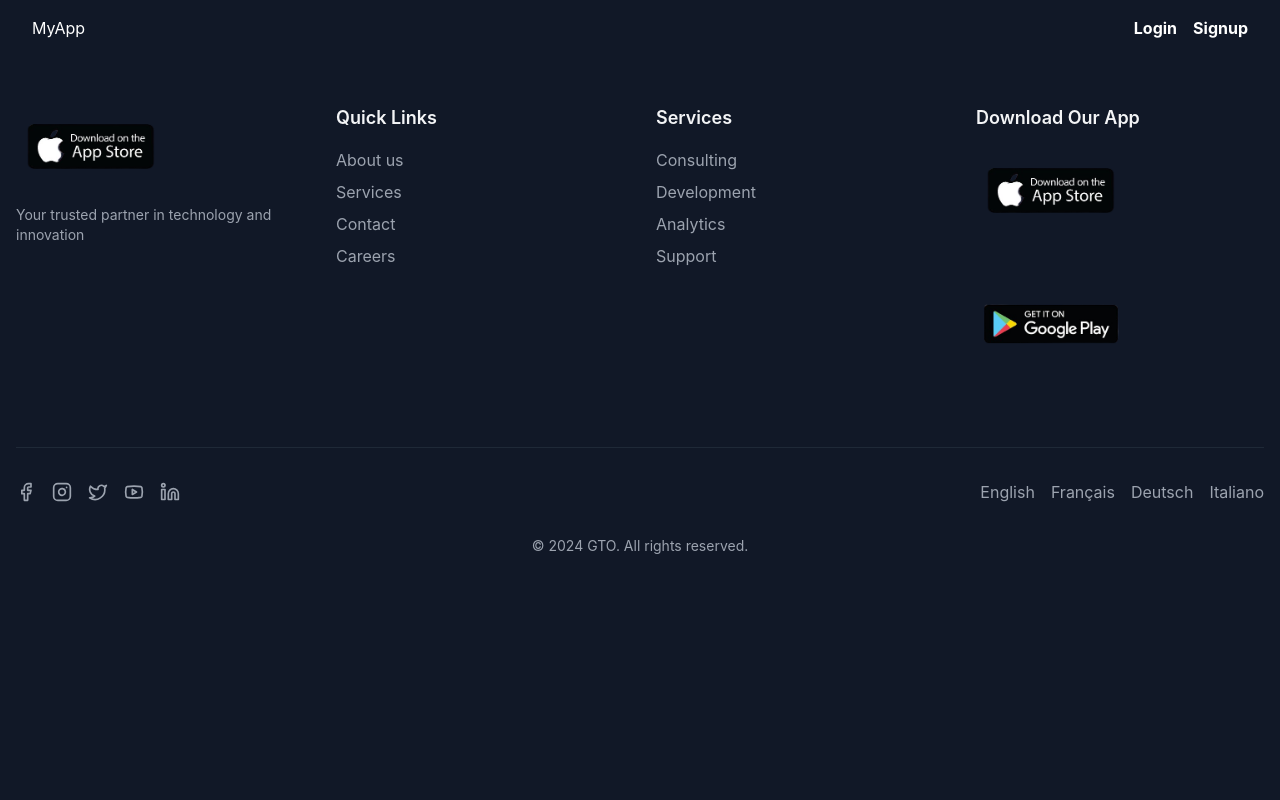
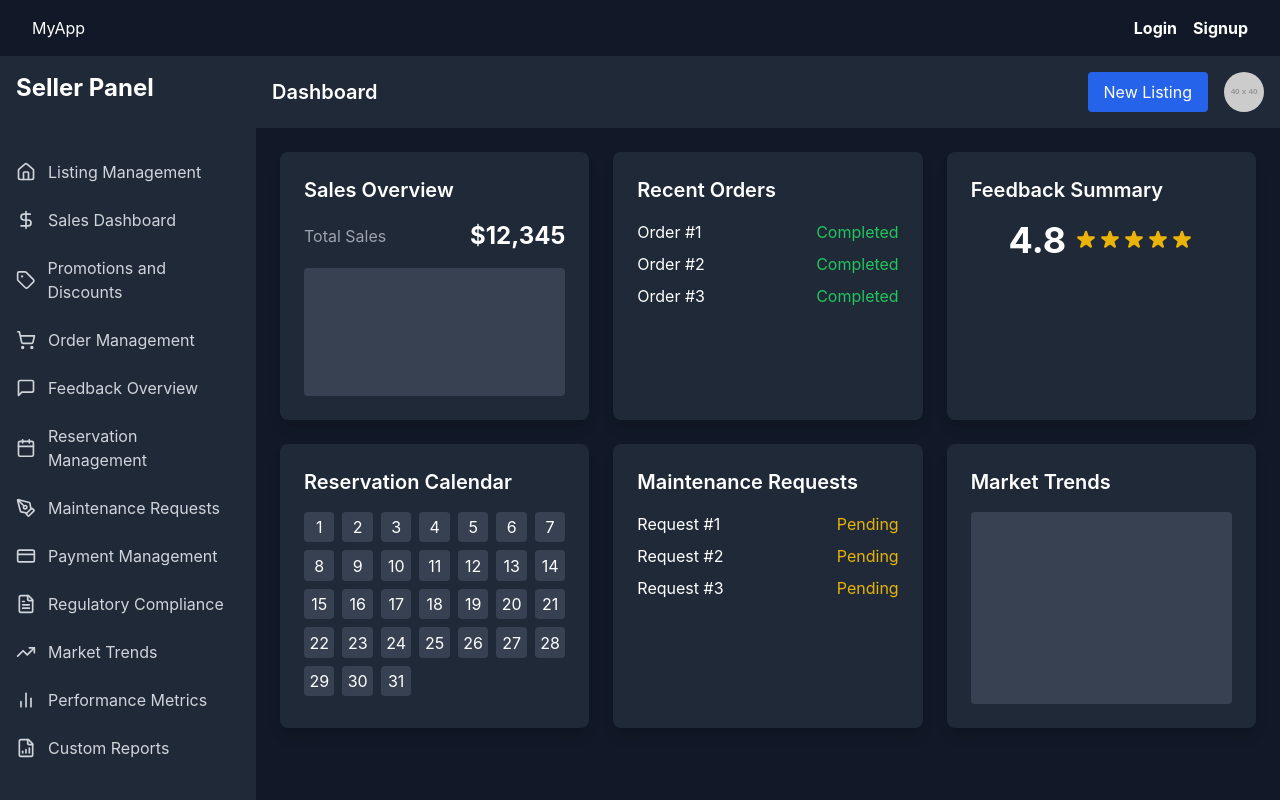
Before and after one commit to wiki-152/MERN_Project, a React (Create React App) app in the folder frontend/: page /seller-panel in a window 1280 px wide. Shown: the top 800 px of the page. Built offline with nearby package versions, Linux system fonts and the light colour scheme.

Commit message:
Implemented Seller Frontend

```diff
--- a/frontend/src/App.jsx
+++ b/frontend/src/App.jsx
@@ -12,6 +12,7 @@ import PropertyCard from './components/PropertyCard/PropertyCard';
 import Profile from './components/Settings/Profile/Profile';
 import PropertyResult from './pages/Property/PropertyResult';
 import Settings from './components/Settings/Settings';
+import SellerPanel from './components/Seller/Seller';
 
 function App() {
   return (
@@ -32,6 +33,7 @@ function App() {
         <Route path="/property-card" element={<PropertyCard />} />
         <Route path="/settings" element={<Settings />} />
         <Route path="/properties/results" element={<PropertyResult />} />
+        <Route path="/seller-panel" element={<SellerPanel />} />
       </Routes>
 
       {/* Footer appears on all pages */}
--- /dev/null
+++ b/frontend/src/components/Seller/Seller.jsx
@@ -0,0 +1,142 @@
+import React, { useState } from 'react';
+import { Home, DollarSign, Tag, ShoppingCart, MessageSquare, Calendar, PenToolIcon as Tool, CreditCard, FileText, TrendingUp, BarChart2, FileBarChart, Menu, X } from 'lucide-react';
+
+const SellerPanel = () => {
+  const [sidebarOpen, setSidebarOpen] = useState(false);
+
+  const toggleSidebar = () => setSidebarOpen(!sidebarOpen);
+
+  const menuItems = [
+    { icon: <Home size={20} />, text: 'Listing Management' },
+    { icon: <DollarSign size={20} />, text: 'Sales Dashboard' },
+    { icon: <Tag size={20} />, text: 'Promotions and Discounts' },
+    { icon: <ShoppingCart size={20} />, text: 'Order Management' },
+    { icon: <MessageSquare size={20} />, text: 'Feedback Overview' },
+    { icon: <Calendar size={20} />, text: 'Reservation Management' },
+    { icon: <Tool size={20} />, text: 'Maintenance Requests' },
+    { icon: <CreditCard size={20} />, text: 'Payment Management' },
+    { icon: <FileText size={20} />, text: 'Regulatory Compliance' },
+    { icon: <TrendingUp size={20} />, text: 'Market Trends' },
+    { icon: <BarChart2 size={20} />, text: 'Performance Metrics' },
+    { icon: <FileBarChart size={20} />, text: 'Custom Reports' },
+  ];
+
+  return (
+    <div className="flex h-screen bg-gray-900 text-white">
+      {/* Sidebar */}
+      <aside className={`${sidebarOpen ? 'translate-x-0' : '-translate-x-full'} fixed inset-y-0 left-0 z-50 w-64 bg-gray-800 transition-transform duration-300 ease-in-out lg:static lg:translate-x-0`}>
+        <div className="flex items-center justify-between p-4">
+          <h1 className="text-2xl font-bold">Seller Panel</h1>
+          <button onClick={toggleSidebar} className="lg:hidden">
+            <X size={24} />
+          </button>
+        </div>
+        <nav className="mt-8">
+          <ul>
+            {menuItems.map((item, index) => (
+              <li key={index} className="mb-2">
+                <a href="#" className="flex items-center px-4 py-2 text-gray-300 hover:bg-gray-700">
+                  {item.icon}
+                  <span className="ml-3">{item.text}</span>
+                </a>
+              </li>
+            ))}
+          </ul>
+        </nav>
+      </aside>
+
+      {/* Main Content */}
+      <div className="flex-1 flex flex-col overflow-hidden">
+        {/* Header */}
+        <header className="flex items-center justify-between p-4 bg-gray-800">
+          <button onClick={toggleSidebar} className="lg:hidden">
+            <Menu size={24} />
+          </button>
+          <h2 className="text-xl font-semibold">Dashboard</h2>
+          <div className="flex items-center space-x-4">
+            <button className="px-4 py-2 bg-blue-600 rounded hover:bg-blue-700">
+              New Listing
+            </button>
+            <img src="https://via.placeholder.com/40" alt="User Avatar" className="w-10 h-10 rounded-full" />
+          </div>
+        </header>
+
+        {/* Content */}
+        <main className="flex-1 overflow-x-hidden overflow-y-auto bg-gray-900 p-6">
+          <div className="grid grid-cols-1 md:grid-cols-2 lg:grid-cols-3 gap-6">
+            {/* Sales Overview */}
+            <div className="bg-gray-800 p-6 rounded-lg shadow-lg">
+              <h3 className="text-xl font-semibold mb-4">Sales Overview</h3>
+              <div className="flex justify-between items-center">
+                <span className="text-gray-400">Total Sales</span>
+                <span className="text-2xl font-bold">$12,345</span>
+              </div>
+              <div className="mt-4 h-32 bg-gray-700 rounded"></div>
+            </div>
+
+            {/* Recent Orders */}
+            <div className="bg-gray-800 p-6 rounded-lg shadow-lg">
+              <h3 className="text-xl font-semibold mb-4">Recent Orders</h3>
+              <ul className="space-y-2">
+                {[1, 2, 3].map((order) => (
+                  <li key={order} className="flex justify-between items-center">
+                    <span>Order #{order}</span>
+                    <span className="text-green-500">Completed</span>
+                  </li>
+                ))}
+              </ul>
+            </div>
+
+            {/* Feedback Summary */}
+            <div className="bg-gray-800 p-6 rounded-lg shadow-lg">
+              <h3 className="text-xl font-semibold mb-4">Feedback Summary</h3>
+              <div className="flex items-center justify-center space-x-2">
+                <span className="text-4xl font-bold">4.8</span>
+                <div className="flex text-yellow-500">
+                  {[1, 2, 3, 4, 5].map((star) => (
+                    <svg key={star} className="w-6 h-6" fill="currentColor" viewBox="0 0 20 20">
+                      <path d="M9.049 2.927c.3-.921 1.603-.921 1.902 0l1.07 3.292a1 1 0 00.95.69h3.462c.969 0 1.371 1.24.588 1.81l-2.8 2.034a1 1 0 00-.364 1.118l1.07 3.292c.3.921-.755 1.688-1.54 1.118l-2.8-2.034a1 1 0 00-1.175 0l-2.8 2.034c-.784.57-1.838-.197-1.539-1.118l1.07-3.292a1 1 0 00-.364-1.118L2.98 8.72c-.783-.57-.38-1.81.588-1.81h3.461a1 1 0 00.951-.69l1.07-3.292z" />
+                    </svg>
+                  ))}
+                </div>
+              </div>
+            </div>
+
+            {/* Reservation Calendar */}
+            <div className="bg-gray-800 p-6 rounded-lg shadow-lg">
+              <h3 className="text-xl font-semibold mb-4">Reservation Calendar</h3>
+              <div className="grid grid-cols-7 gap-2">
+                {[...Array(31)].map((_, i) => (
+                  <div key={i} className="aspect-square flex items-center justify-center bg-gray-700 rounded">
+                    {i + 1}
+                  </div>
+                ))}
+              </div>
+            </div>
+
+            {/* Maintenance Requests */}
+            <div className="bg-gray-800 p-6 rounded-lg shadow-lg">
+              <h3 className="text-xl font-semibold mb-4">Maintenance Requests</h3>
+              <ul className="space-y-2">
+                {[1, 2, 3].map((request) => (
+                  <li key={request} className="flex justify-between items-center">
+                    <span>Request #{request}</span>
+                    <span className="text-yellow-500">Pending</span>
+                  </li>
+                ))}
+              </ul>
+            </div>
+
+            {/* Market Trends */}
+            <div className="bg-gray-800 p-6 rounded-lg shadow-lg">
+              <h3 className="text-xl font-semibold mb-4">Market Trends</h3>
+              <div className="h-48 bg-gray-700 rounded"></div>
+            </div>
+          </div>
+        </main>
+      </div>
+    </div>
+  );
+};
+
+export default SellerPanel;
```
